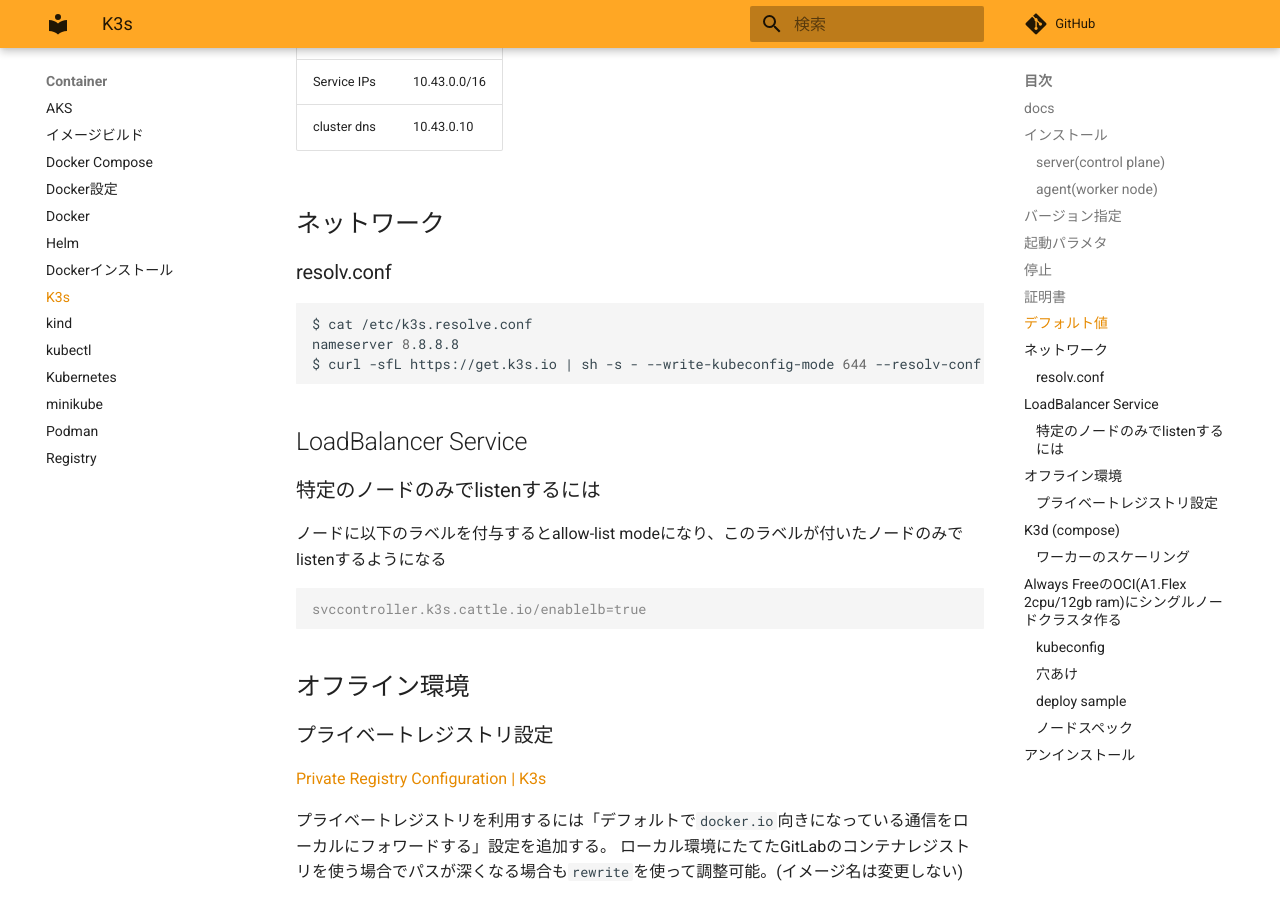
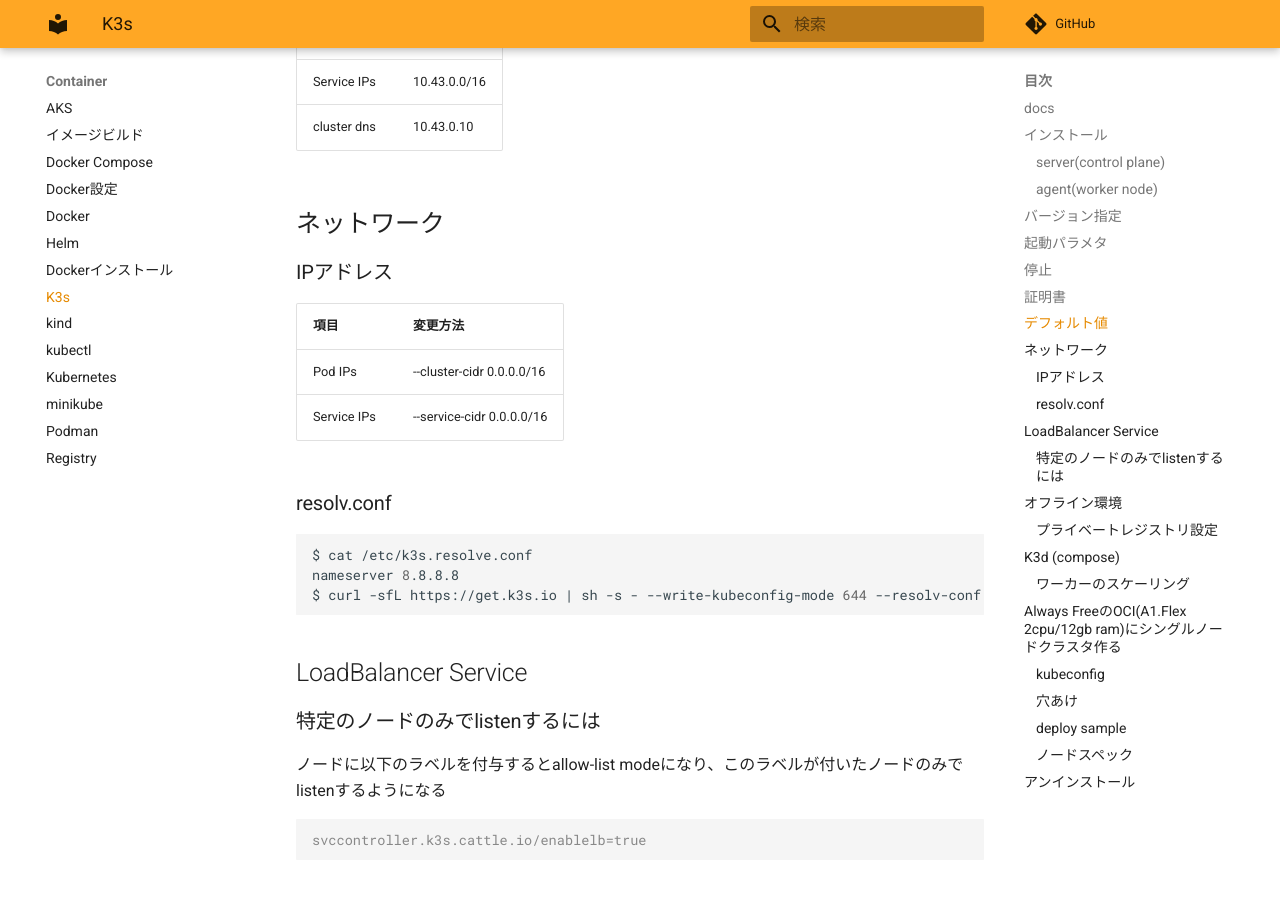
Before and after one commit to zaki-lknr/docs, an MkDocs documentation site: the page built from docs/Container/k3s.md, in a window 1280 px wide and 900 px high, scrolled down 1868 px. Built offline with MkDocs 1.6.1 and Material for MkDocs 9.7.7, drawn with Linux system fonts in a browser that asks for light colours; comment, search, counter and statistics services are not loaded.

Commit message:
add: container/k3s: pod/servideのIPアドレス設定

```diff
--- a/docs/Container/k3s.md
+++ b/docs/Container/k3s.md
@@ -71,6 +71,13 @@ k3sサービス自体は`systemctl`で停止できAPIエンドポイントなど
 | cluster dns | 10.43.0.10   |
 
 ## ネットワーク
+
+### IPアドレス
+
+| 項目          | 変更方法                      |
+| ----------- | ------------------------- |
+| Pod IPs     | --cluster-cidr 0.0.0.0/16 |
+| Service IPs | --service-cidr 0.0.0.0/16 |
 
 ### resolv.conf
 
```
